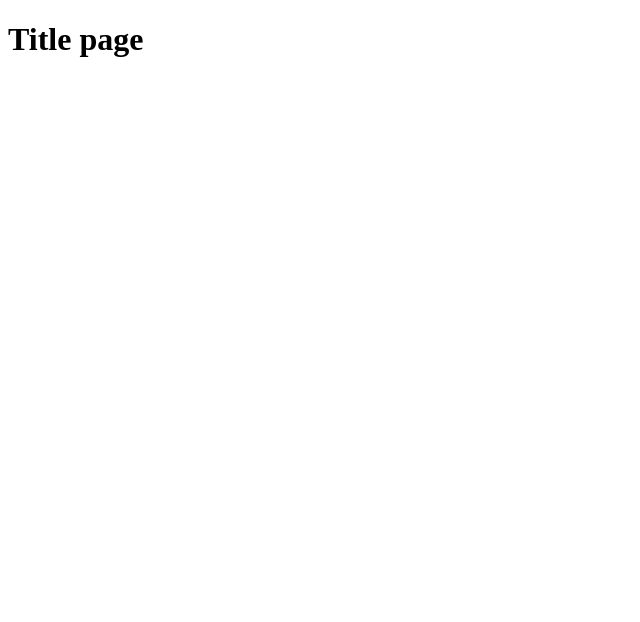
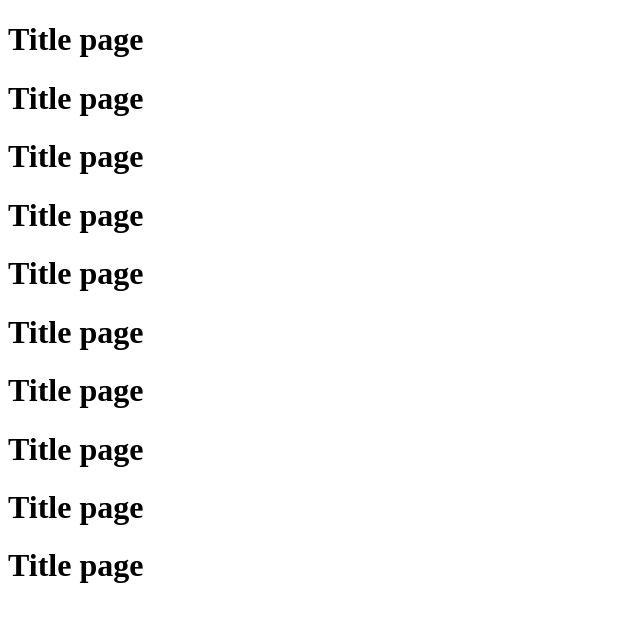
Before and after one commit to kostyapoymenov/home_work_git, a plain HTML site: page index.html in a window 1280 px wide. Shown: the whole page, without its empty margins (0-640 px from the left). Drawn offline with Linux system fonts and the light colour scheme.

Commit message:
second commit

```diff
--- a/index.html
+++ b/index.html
@@ -8,5 +8,14 @@
 </head>
 <body>
   <h1>Title page</h1>
+  <h1>Title page</h1>
+  <h1>Title page</h1>
+  <h1>Title page</h1>
+  <h1>Title page</h1>
+  <h1>Title page</h1>
+  <h1>Title page</h1>
+  <h1>Title page</h1>
+  <h1>Title page</h1>
+  <h1>Title page</h1>
 </body>
 </html>
```
